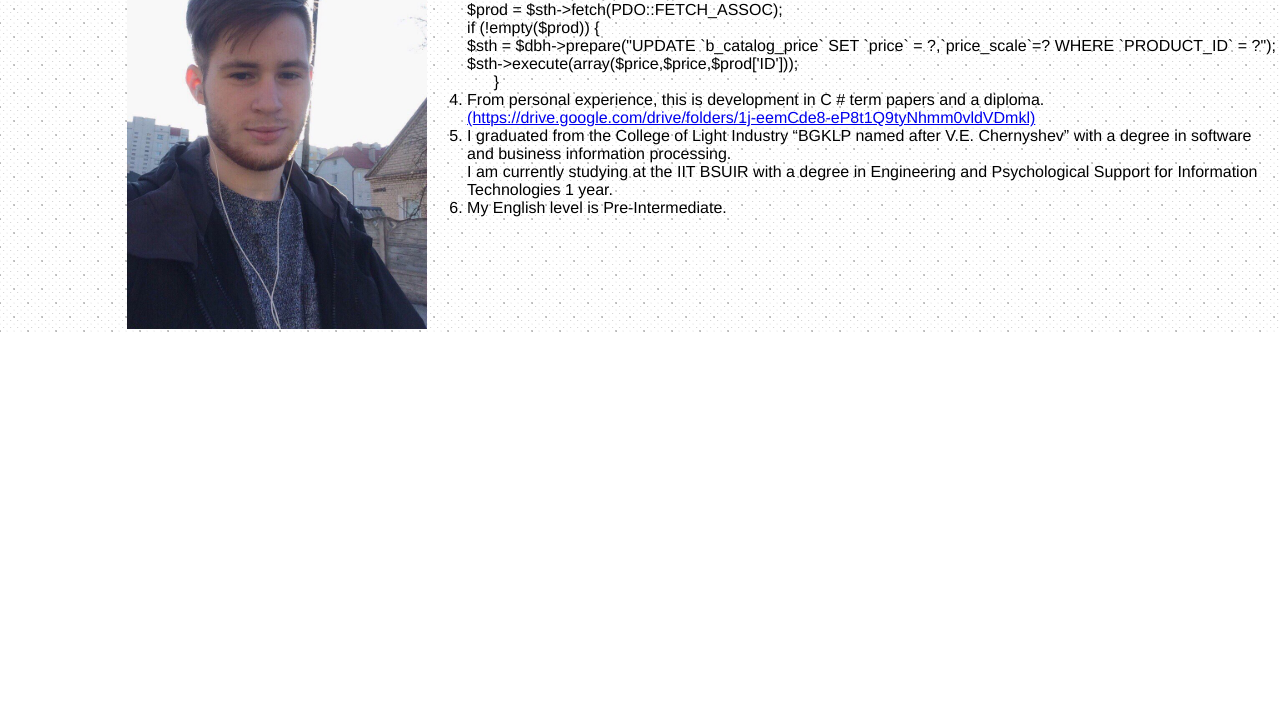
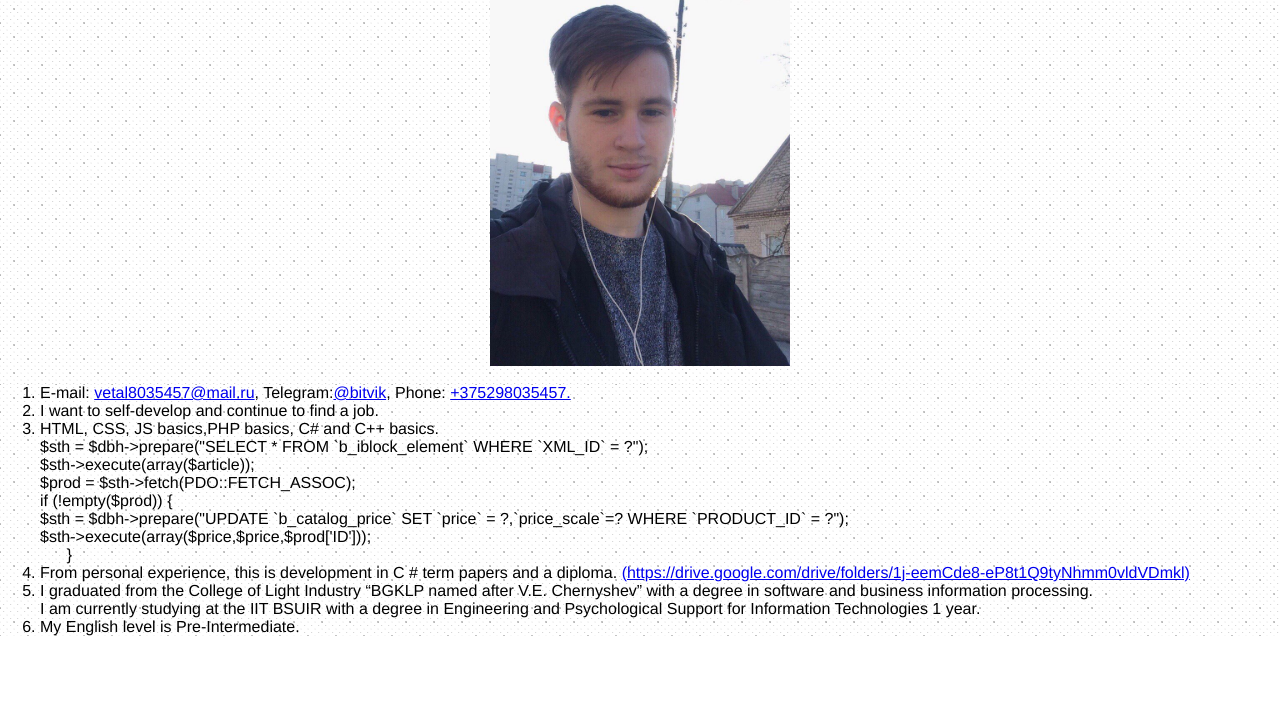
Before and after one commit to Bitvip/rsschool-cv, a plain HTML site: page Index.html in a window 1280 px wide. Shown: the part 89-800 px from the top of the page. Drawn offline with Linux system fonts and the light colour scheme.

Commit message:
style: add style to css

```diff
--- a/style.css
+++ b/style.css
@@ -1,16 +1,19 @@
 *{
-     margin: 0;
+    margin: 0 auto;
      font-family: "Helvetica", "Arial", sans-serif;
 }
 .countainer {
-    display: flex;
-
     margin:0;
     background-image: url("white-flecks.png");
     width: 1024;
-    margin: 0 auto;
+
+}
+.info{
+    background-image: url("white-flecks.png");
 }
 img{
+    display: flex;
+    align-content: center;
     width: 300;
     height: 400;
 }
```
Also changed, not shown: Index.html (+1 -1 lines).
